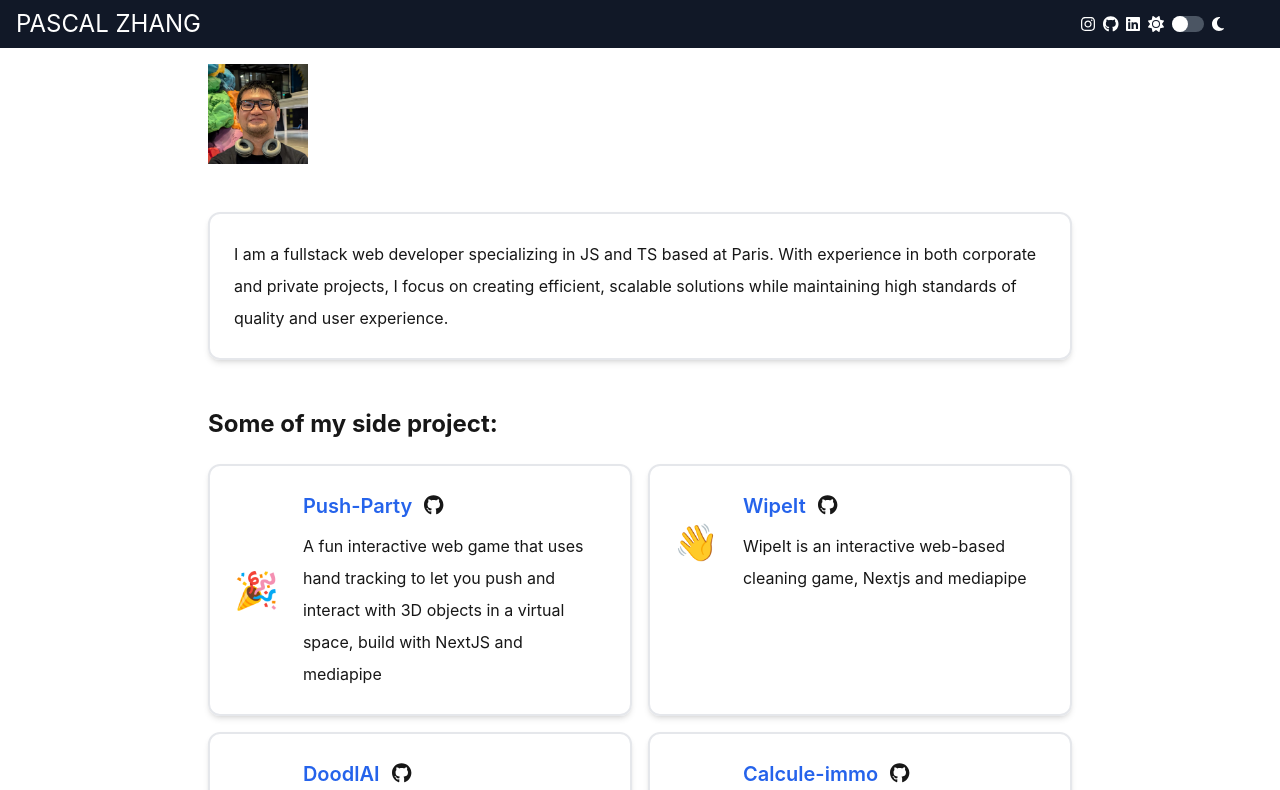
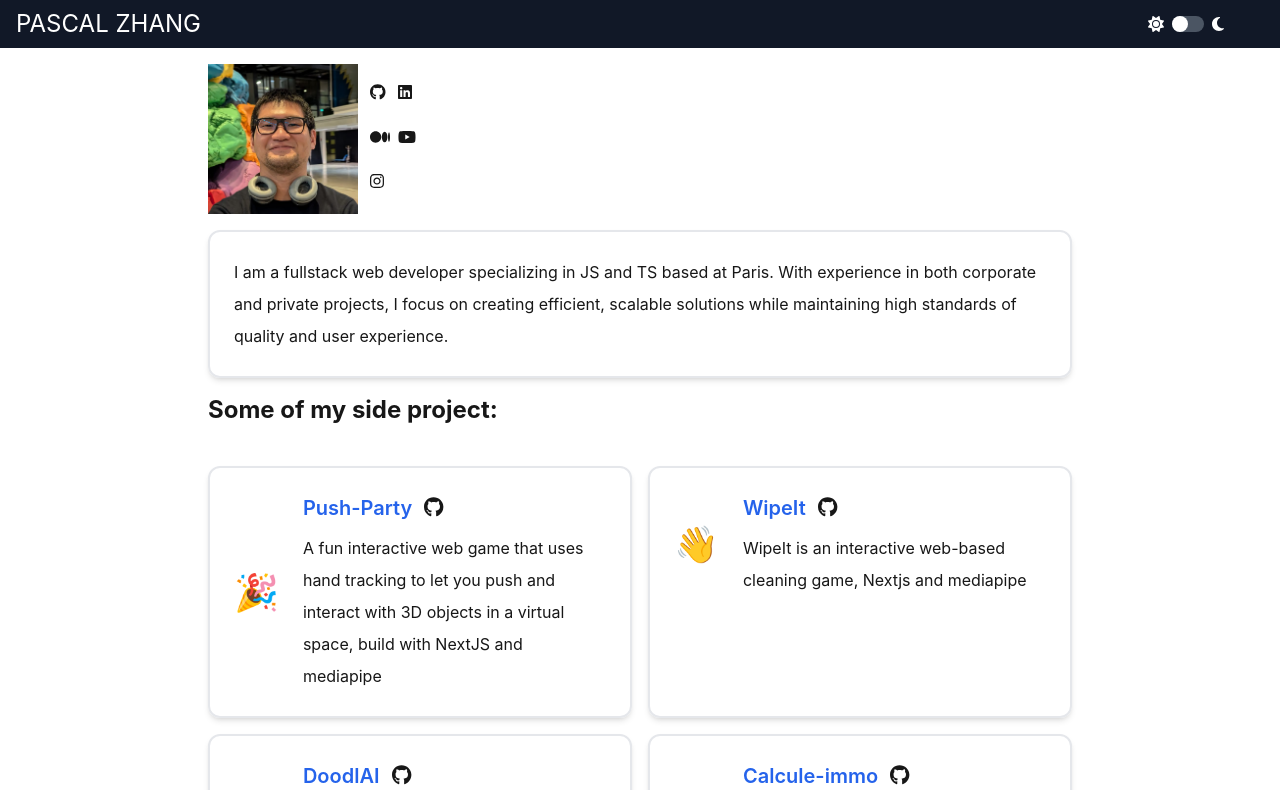
Before and after one commit to pikooli/mywebsite, a Next.js app: page / in a window 1280 px wide. Shown: the top 790 px of the page. Built offline with nearby package versions, Linux system fonts and the light colour scheme.

Commit message:
adding picture and moving social icon

```diff
--- a/src/app/page.tsx
+++ b/src/app/page.tsx
@@ -10,7 +10,7 @@ export default function Home() {
   return (
     <>
       <Navbar />
-      <div className={`${value?.theme} w-full h-full`}>
+      <div className={`${value?.theme}`}>
         <Me />
       </div>
     </>
--- a/src/components/me/index.tsx
+++ b/src/components/me/index.tsx
@@ -1,20 +1,55 @@
 'use client';
 import Image from 'next/image';
+import { FontAwesomeIcon } from '@fortawesome/react-fontawesome';
+import {
+  faGithub,
+  faLinkedin,
+  faInstagram,
+  faYoutube,
+  faMedium,
+} from '@fortawesome/free-brands-svg-icons';
 import { Projects } from '@/components/me/Project';
 
 export const Me = () => {
   return (
-    <div className="max-w-4xl mx-auto p-4">
-      <div className="flex flex-wrap items-center gap-12 mb-12">
-        <Image src="/pascal.png" alt="me" width={100} height={100} />
-        <div className="border-2 border-gray-200 rounded-xl shadow-md hover:shadow-xl p-6 transition-all duration-300">
-          <p className="">
-            I am a fullstack web developer specializing in JS and TS based at
-            Paris. With experience in both corporate and private projects, I
-            focus on creating efficient, scalable solutions while maintaining
-            high standards of quality and user experience.
-          </p>
-        </div>
+    <div className="max-w-4xl mx-auto p-4 grid grid-cols-1 gap-4">
+      <div className="flex">
+        <Image src="/pascal.png" alt="me" width={150} height={150} />
+        <ul className="grid grid-cols-2 gap-2 m-3">
+          <li>
+            <a href="https://github.com/pikooli" target="tab">
+              <FontAwesomeIcon icon={faGithub} />
+            </a>
+          </li>
+          <li>
+            <a href="https://www.linkedin.com/in/zhang-pascal/" target="tab">
+              <FontAwesomeIcon icon={faLinkedin} />
+            </a>
+          </li>
+          <li>
+            <a href="https://medium.com/@zhangpascal" target="tab">
+              <FontAwesomeIcon icon={faMedium} />
+            </a>
+          </li>
+          <li>
+            <a href="https://www.youtube.com/@TheWorldOfPikl" target="tab">
+              <FontAwesomeIcon icon={faYoutube} />
+            </a>
+          </li>
+          <li>
+            <a href="https://www.instagram.com/thefitpikl//" target="tab">
+              <FontAwesomeIcon icon={faInstagram} />
+            </a>
+          </li>
+        </ul>
+      </div>
+      <div className="border-2 border-gray-200 rounded-xl shadow-md hover:shadow-xl p-6 transition-all duration-300">
+        <p className="">
+          I am a fullstack web developer specializing in JS and TS based at
+          Paris. With experience in both corporate and private projects, I focus
+          on creating efficient, scalable solutions while maintaining high
+          standards of quality and user experience.
+        </p>
       </div>
       <h1 className="text-2xl font-bold mb-6">Some of my side project: </h1>
       <Projects />
--- a/src/components/navbar/Navbar.tsx
+++ b/src/components/navbar/Navbar.tsx
@@ -1,11 +1,6 @@
 import React, { useContext } from 'react';
 import { FontAwesomeIcon } from '@fortawesome/react-fontawesome';
 import AppContext from '@/context/AppContext';
-import {
-  faGithub,
-  faLinkedin,
-  faInstagram,
-} from '@fortawesome/free-brands-svg-icons';
 import { faSun, faMoon } from '@fortawesome/free-solid-svg-icons';
 import Link from 'next/link';
 import { DARK_THEME, LIGHT_THEME } from '@/constants';
@@ -19,21 +14,6 @@ const NavbarTools = ({
 }) => {
   return (
     <ul className="flex justify-end items-center grow md:mr-10">
-      <li className="ml-2">
-        <a href="https://www.instagram.com/whitepikl/" target="tab">
-          <FontAwesomeIcon icon={faInstagram} />
-        </a>
-      </li>
-      <li className="ml-2">
-        <a href="https://github.com/pikooli" target="tab">
-          <FontAwesomeIcon icon={faGithub} />
-        </a>
-      </li>
-      <li className="ml-2">
-        <a href="https://www.linkedin.com/in/zhang-pascal/" target="tab">
-          <FontAwesomeIcon icon={faLinkedin} />
-        </a>
-      </li>
       <li className="ml-2">
         <div className="flex items-center">
           <FontAwesomeIcon className="mr-2" icon={faSun} />
```
